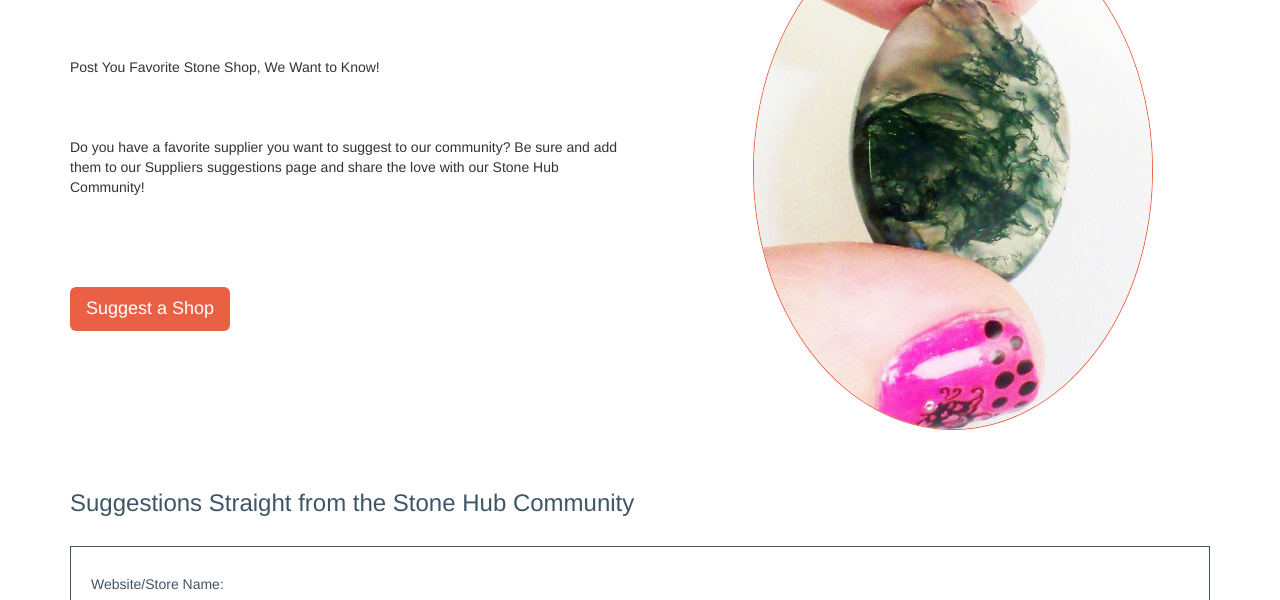
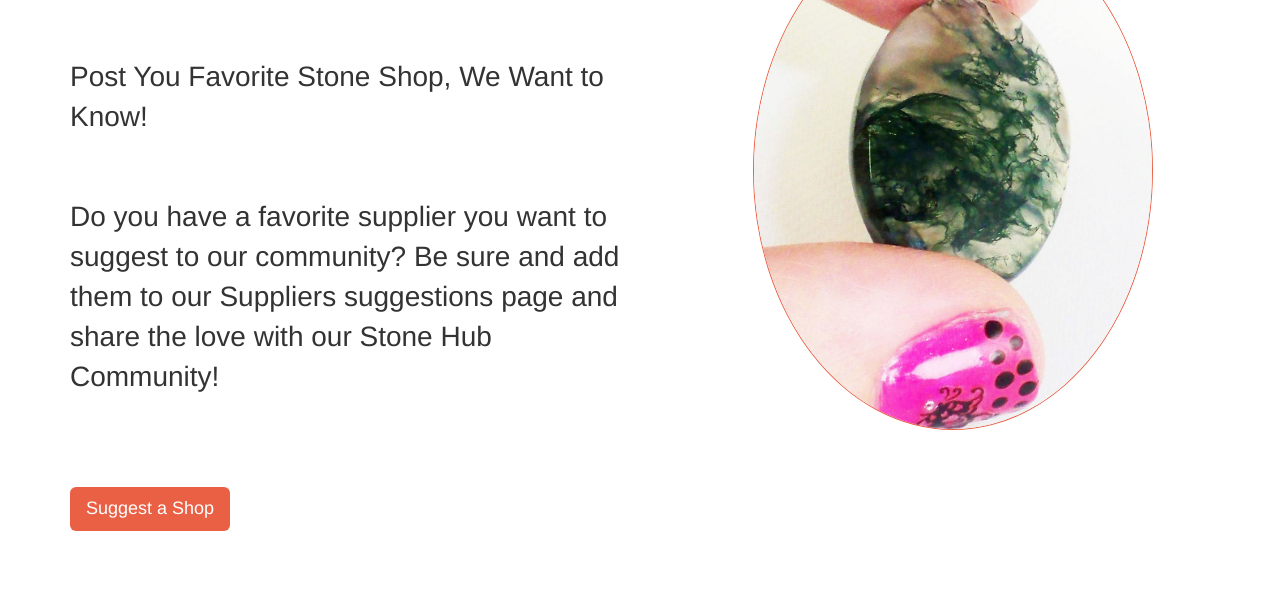
Before and after one commit to joannamok/WIA, a plain HTML site: page stoneShop/suggest.html in a window 1280 px wide. Shown: the part 171-771 px from the top of the page. Drawn offline with nearby package versions, Linux system fonts and the light colour scheme; files whose address does not match are found by name.

Commit message:
updating

```diff
--- a/stoneShop/css/style.css
+++ b/stoneShop/css/style.css
@@ -1,12 +1,13 @@
 
+/*main nav*/
+#mainNav{
+	margin-bottom: 30px;
+}
+/*catch phrase*/
 #cta{
 	font-family: 'Roboto Condensed', sans-serif;
 	font-size:2.7em;
 	color: #EA6045;
-}
-/*main nav*/
-#mainNav{
-	margin-bottom: 30px;
 }
 /*page title*/
 #slideShow h2{
@@ -20,6 +21,9 @@ a{
 .btn-primary{
 	background: #EA6045;
 }
+
+/**************INDEX PAGE************************************/
+
 /*primary buttons hover*/
 .thumbnail .btn .btn-primary:hover{
 	background: #F8CA4D;
@@ -33,7 +37,7 @@ a{
 #mainBox p{
 	padding: 10px;
 }
-/**/
+/*main section on index*/
 #main_section{
 	margin-top: 20px;
 }
@@ -138,9 +142,13 @@ nav .pagination{
 
 
 /***********************************POST A SUGGESTION PAGE*****************************************/
-/*main section box*/
+/*main section box p and a tags*/
 #sugMain p,#sugMain a{
 	margin: 60px 0 30px 0;
+}
+/*main section box*/
+#sugMain p{
+	font-size: 2em;
 }
 /*Headers on page*/
 .sugColor{
```
